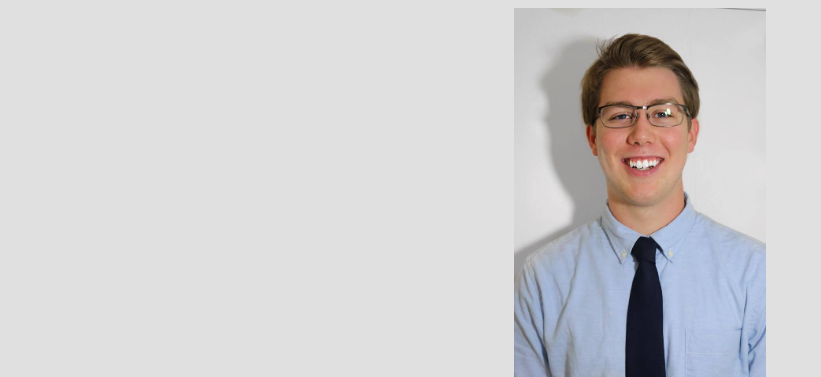
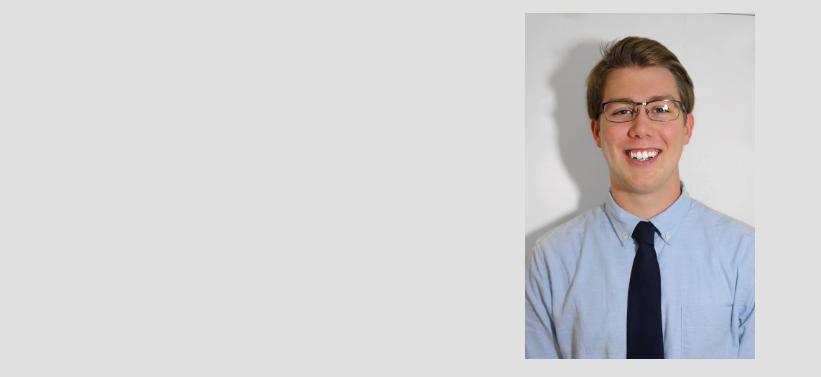
Before and after one commit to mcelduffjames/mcelduffjames.github.io, a plain HTML site: page index.html in a window 1280 px wide. Shown: the top 377 px of the page, without its empty margins (0-821 px from the left). Drawn offline with Linux system fonts and the light colour scheme.

Commit message:
added body margins

```diff
--- a/stylesheet.css
+++ b/stylesheet.css
@@ -1,14 +1,12 @@
-/*
-	James McElduff
-	Comp20 HW#1
-*/
-
 body {
 	background-color: #e0e0e0;
-	/*background-image: url("giftest.gif"); */
 	font-family: "Book Antiqua", "Georgia", times, serif;
 	font-size: 16px;
 	color: black;
+	margin-left: 5%;
+	margin-right: 5%;
+	margin-top: 1%;
+	margin-bottom: 5%;
 }
 
 h1 {
```
